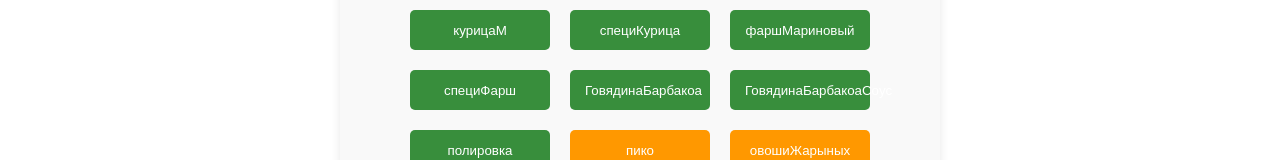
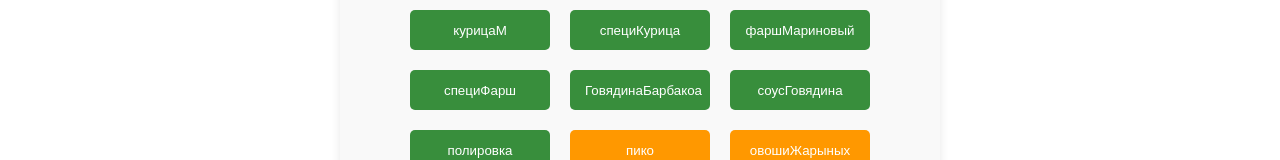
Before and after one commit to abazdev34/texKarta, a React (Vite) app: page /texKarta in a window 1280 px wide. Shown: the part 132-292 px from the top of the page. Built offline with nearby package versions, Linux system fonts and the light colour scheme.

Commit message:
вывывывмвапкаы

```diff
--- a/src/components/texKarta/index.jsx
+++ b/src/components/texKarta/index.jsx
@@ -150,7 +150,7 @@ export const ingredientsData = {
 	ГовядинаБарбакоаСоус: 0.8,
 
 	},
-	ГовядинаБарбакоаСоус: {
+	соусГовядина: {
 
 		томатыПаста: 0.2,
 		чеснокГранулированный: 0.02,
--- a/src/components/texKarta/taxKarta.jsx
+++ b/src/components/texKarta/taxKarta.jsx
@@ -18,7 +18,7 @@ const TexKarta = () => {
         { name: 'фаршМариновый', category: 'main-dish' },
         { name: 'специФарш', category: 'main-dish' },
         { name: 'ГовядинаБарбакоа', category: 'main-dish' },
-        { name: 'ГовядинаБарбакоаСоус', category: 'main-dish' },
+        { name: 'соусГовядина', category: 'main-dish' },
         { name: 'полировка', category: 'main-dish' },
         { name: 'пико', category: 'side' },
         { name: 'овошиЖарыных', category: 'side' },
```
